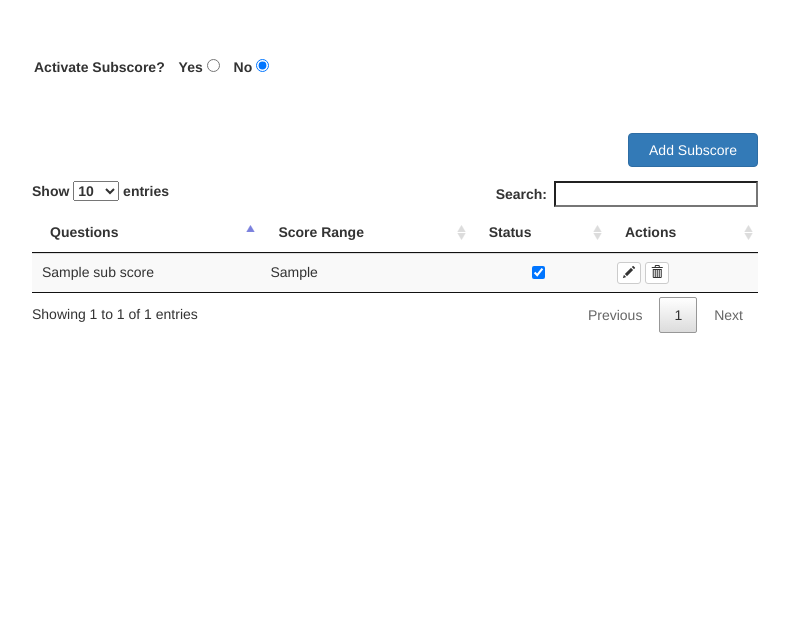
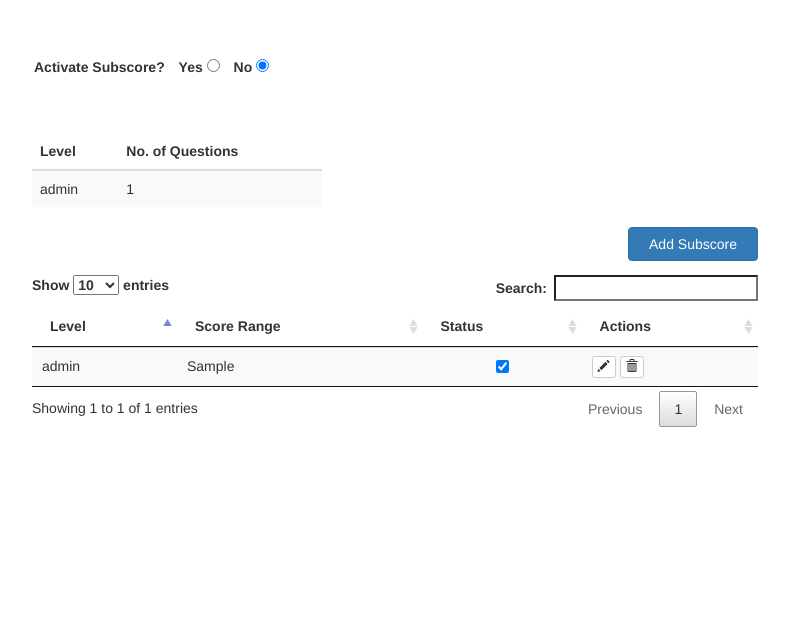
Before and after one commit to Ram578/tonalmemory, a CodeIgniter app: the page made by application/views/sub_scores.php in a window 1280 px wide. Shown: the part 51-677 px from the top of the page, without its empty margins (245-1034 px from the left). Run offline with CodeIgniter, Linux system fonts and the light colour scheme; tables that the repository leaves empty hold one stand-in row (values such as "Sample post"); the template is opened without the code that fills it: most values are stand-ins (such as "Sample title", 1, 10 or a date in 2020); data that the repository does not hold is empty; some libraries are stand-ins or nearby versions.

Commit message:
Add subscore level functionality.

```diff
--- a/application/controllers/Subscores.php
+++ b/application/controllers/Subscores.php
@@ -15,6 +15,8 @@ class Subscores extends CI_Controller {
 			$arrData['sub_scores'] = $this->adminmodel->fetch_subscores();
 
 			$arrData['subscore_status'] = $this->adminmodel->fetch_subscores_status();
+
+			$arrData['levels'] = $this->adminmodel->fetch_levels();
 
 			$this->load->view('sub_scores', $arrData);
 		}
--- a/application/views/display_questions_order.php
+++ b/application/views/display_questions_order.php
@@ -80,7 +80,7 @@
 												foreach($questions['test'] as $row)
 												{
 											?>
-												<li class="list-group-item" id="<?=$row['id'];?>"><?=$row['serial_number'];?> - <?=$row['audiofilename'];?> - <?=$row['questionlevel'];?></li>
+													<li class="list-group-item" id="<?=$row['id'];?>"><?=$row['serial_number'];?> - <?=$row['audiofilename'];?> - Level <?=$row['questionlevel'];?></li>
 											<?php
 												}
 											?>
--- a/application/views/sub_scores.php
+++ b/application/views/sub_scores.php
@@ -56,13 +56,30 @@
 						<input type="radio" class="status" name="active" value="no" <?php echo $subscore_status_code == "no"?"checked":""; ?>>
 					</div>
 
+					<table id="questionLevels" style="width:40%;" cellspacing="0" cellpadding="0" class="table table-responsive table-striped">
+						<thead>
+							<tr>
+								<th>Level</th>
+								<th>No. of Questions</th>
+							</tr>
+						</thead>
+						<tbody>
+							<?php foreach ($levels as $row): ?>
+							<tr>
+								<td><?=$row['questionlevel'];?></td>
+								<td><?=$row['total_questions'];?></td>
+							</tr>
+							<?php endforeach; ?>
+						</tbody>
+					</table>
+
 					<div>
-						<a id="btnAddRow" class="btn btn-primary pull-right col-md-1 col-sm-1" data-toggle="modal" data-target="#myModal"   style="width:130px; min-width:inherit; margin-bottom:2%;"> Add Subscore </a>
+						<a id="btnAddRow" class="btn btn-primary pull-right col-md-1 col-sm-1" data-toggle="modal" data-target="#myModal" style="width:130px; min-width:inherit; margin-bottom:2%;"> Add Subscore </a>
 					</div>
 					<table width="100%" id="subScoresList" cellspacing="0" cellpadding="0" class="table table-responsive table-striped">
 						<thead>
 							<tr>
-									<th>Questions</th>
+								<th>Level</th>
 								<th>Score Range</th>
 								<th>Status</th>
 								<th>Actions</th>
@@ -71,7 +88,7 @@
 						<tbody>
 							<?php foreach ($sub_scores as $row): ?>
 								<tr>
-										<td><?=$row['questions'];?></td>
+									<td><?=$row['level'];?></td>
 									<td><?=$row['score_range'];?></td>
 									<td class="text-center">
 										<input type="checkbox" id="activeSubscores" name="active" <?php if($row['subscore_status']){ echo "checked"; } ?> data-id="<?=$row['id'];?>" />
@@ -88,7 +105,6 @@
 							<?php endforeach; ?>
 						</tbody>
 					</table>
-					</div>
 				</div>
 			</section>
 			<!-- Body Content ends here -->
@@ -108,8 +124,8 @@
 							<div class="row">
 								<div class="col-md-6 col-sm-6 col-xs-6">
 									<div class="form-group">
-										<label for="">Questions</label>
-										<input type="text" id="questions" class="form-control" placeholder="" value="" />
+										<label for="">Level</label>
+										<input type="number" id="level" class="form-control" placeholder="" value="" />
 									</div>
 								</div>
 								<div class="col-md-6 col-sm-6 col-xs-6">
--- a/application/views/tonal_test.php
+++ b/application/views/tonal_test.php
@@ -3,6 +3,7 @@
 	var arrQuestions = <?php echo json_encode($Questions); ?>;
 	var subScores = <?php echo json_encode($subscores); ?>;
 	var subscore_status = <?php echo json_encode($subscore_status); ?>;
+	var CurrentLevel = <?php echo json_encode($CurrentLevel); ?>;
 </script>
 <!-- Body content goes here -->
 <section class="intro-wrapper tonal-test-wrapper">
@@ -59,6 +60,7 @@
 		?>
 		<div class="NextButtonWrapper" style="display:none;">
 			<button id="test-completed">Test Completed</button>
+			<a id="aNextButton" href="<?php echo base_url().'thankyou';?>" ><?php echo "Finish"; ?></a>
 			<a id="aNextButtonWrapper" href="<?php if($hasNextLevel){ echo base_url().'introlevel/?level='.$intNextLevel; }else{ echo base_url().'thankyou'; } ?>" ><?php if($hasNextLevel){ echo "Next"; }else{ echo "Finish"; } ?></a>
 		</div>
 </section>
--- a/resources/js/subScores.js
+++ b/resources/js/subScores.js
@@ -7,7 +7,7 @@ $(document).ready(function(){
 		$('#myModalLabel').text("New Subscore");
 		//append the values to the edit form
 		$('#id').val("");
-		$('#questions').val("");
+		$('#level').val("");
 		$('#score-range').val("");
 	});
 
@@ -15,12 +15,12 @@ $(document).ready(function(){
 		$('#myModalLabel').text("Edit Subscore");
 		editId = $(this).data("id");
 		currentRow  = $(this).closest('tr');
-		var questions = currentRow.find("td:eq(0)").text();
+		var level = currentRow.find("td:eq(0)").text();
 		var scoreRange = currentRow.find("td:eq(1)").text();
 
 		//append the values to the edit form
 		$('#id').val(editId);
-		$('#questions').val(questions);
+		$('#level').val(level);
 		$('#score-range').val(scoreRange);
 	});
 	//modal form submit
@@ -28,13 +28,13 @@ $(document).ready(function(){
 		e.preventDefault();
 		var url = strBaseURL+'subscores/edit_subscores';
 		var id = $('#id').val();
-		var questions = $('#questions').val();
+		var level = $('#level').val();
 		var scoreRange = $('#score-range').val();
-		if(questions != "" && scoreRange != "") {
+		if(scoreRange != "" && level != "") {
 			var formData = {
 				'id' : id,
-				'questions'    : questions,
-				'score_range' : scoreRange
+				'score_range' : scoreRange,
+				'level' : level
 			};
 
 			$.ajax({
@@ -47,7 +47,7 @@ $(document).ready(function(){
 					if(data.success != "failed") {
 						if(data.status == "update") {
 							//get current row TD's & replace the text with the updated text
-							currentRow.find("td:eq(0)").text(questions);
+							currentRow.find("td:eq(0)").text(level);
 							currentRow.find("td:eq(1)").text(scoreRange);
 							swal("Update!", data.message, "success");
 						} else {
```
Also changed, not shown: application/models/Adminmodel.php (+12 -4 lines), application/models/Frontendmodel.php (+4 -4 lines), databases/aims_tonal-time-pitch-tonal-20-10-2017_latest.sql (renamed from databases/aims_tonal-time-pitch-tonal-19-10-2017.sql, +6 -6 lines), resources/js/Itemtest.js (+15 -10 lines). Lines whose indentation alone changed are shown as unchanged.
